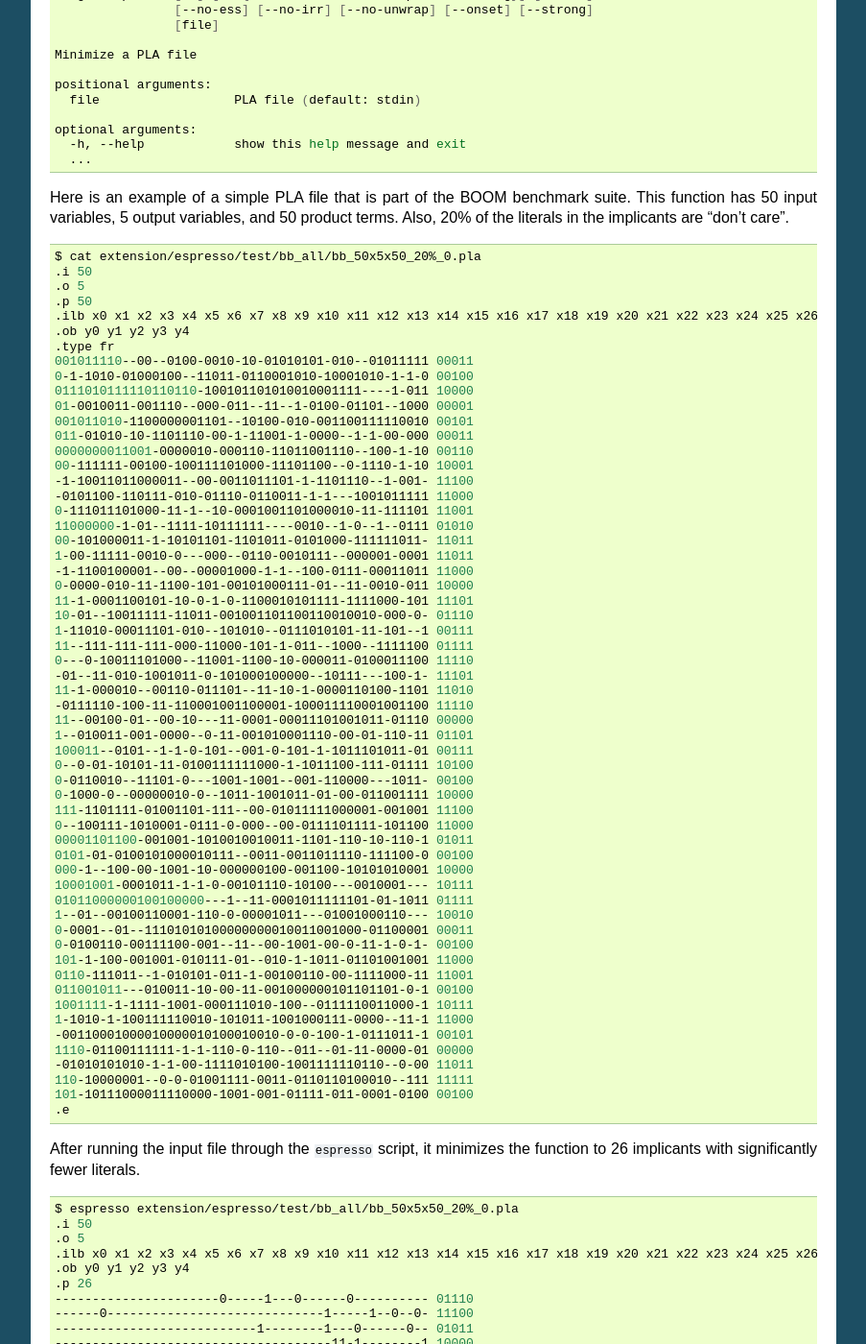
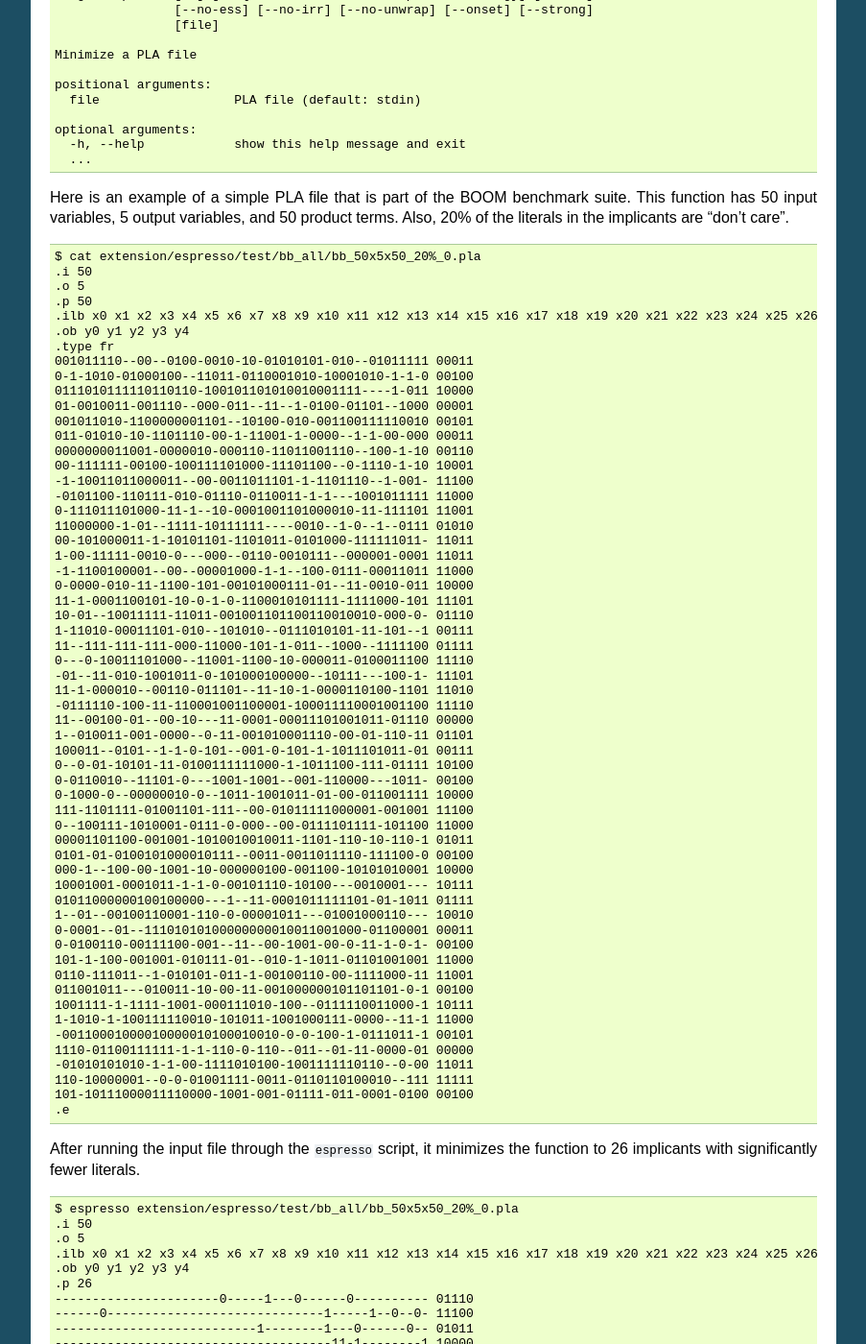
Before and after one commit to cjdrake/pyeda, a Sphinx documentation site: the page built from doc/source/2llm.rst, in a window 1280 px wide and 1400 px high, scrolled down 2407 px. Shown: the whole window at 96% size, without its empty margins (198-1101 px from the left). Built offline with Sphinx 7.4.7, drawn with Linux system fonts in a browser that asks for light colours; some of the changed text lies outside the part shown.

Commit message:
Cleanup some incorrect code-block usage

```diff
--- a/doc/source/2llm.rst
+++ b/doc/source/2llm.rst
@@ -147,7 +147,7 @@ Espresso Script
 Starting with version ``0.20``, PyEDA includes a script that implements some
 of the functionality of the original Espresso command-line utility.
 
-.. code-block:: sh
+::
 
    $ espresso -h
    usage: espresso [-h] [-e {fast,ness,nirr,nunwrap,onset,strong}] [--fast]
@@ -167,7 +167,7 @@ Here is an example of a simple PLA file that is part of the BOOM benchmark suite
 This function has 50 input variables, 5 output variables, and 50 product terms.
 Also, 20% of the literals in the implicants are "don't care".
 
-.. code-block:: sh
+::
 
    $ cat extension/espresso/test/bb_all/bb_50x5x50_20%_0.pla
    .i 50
@@ -231,7 +231,7 @@ Also, 20% of the literals in the implicants are "don't care".
 After running the input file through the ``espresso`` script,
 it minimizes the function to 26 implicants with significantly fewer literals.
 
-.. code-block:: sh
+::
 
    $ espresso extension/espresso/test/bb_all/bb_50x5x50_20%_0.pla
    .i 50
```
